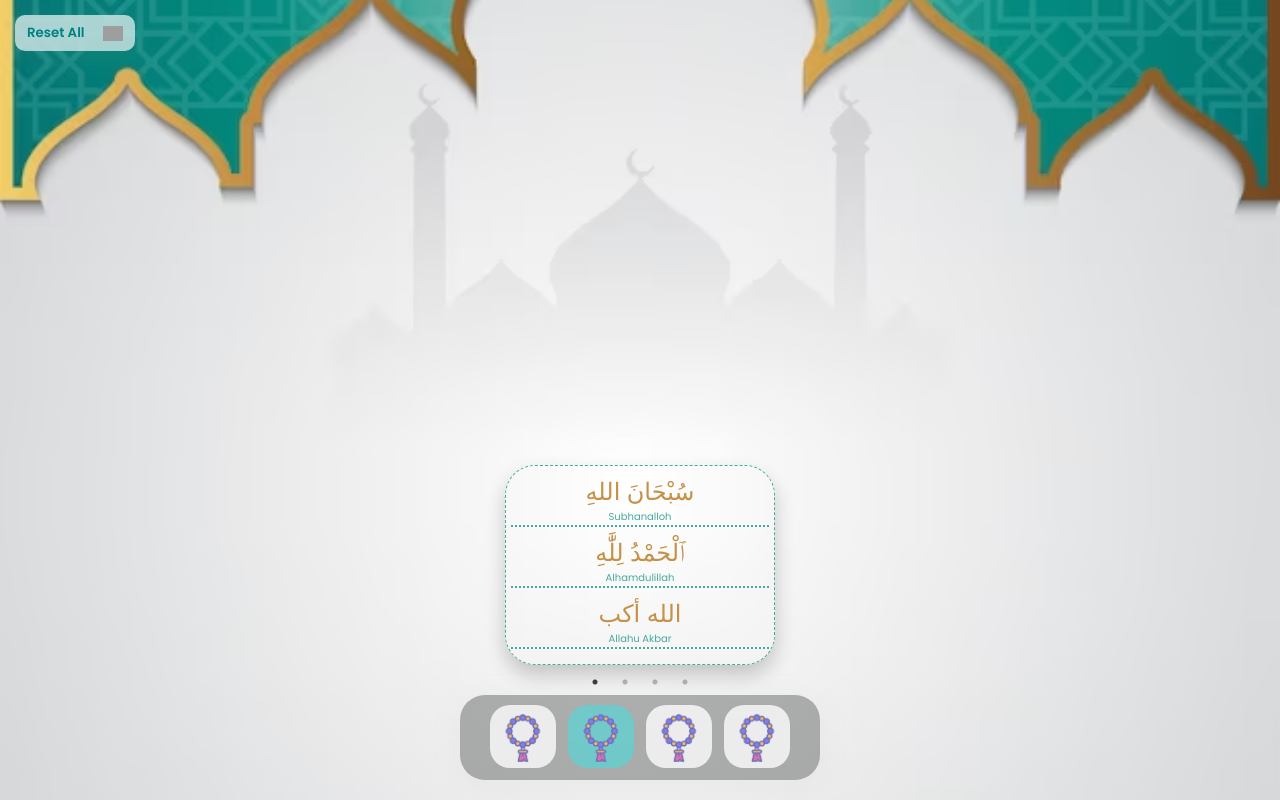
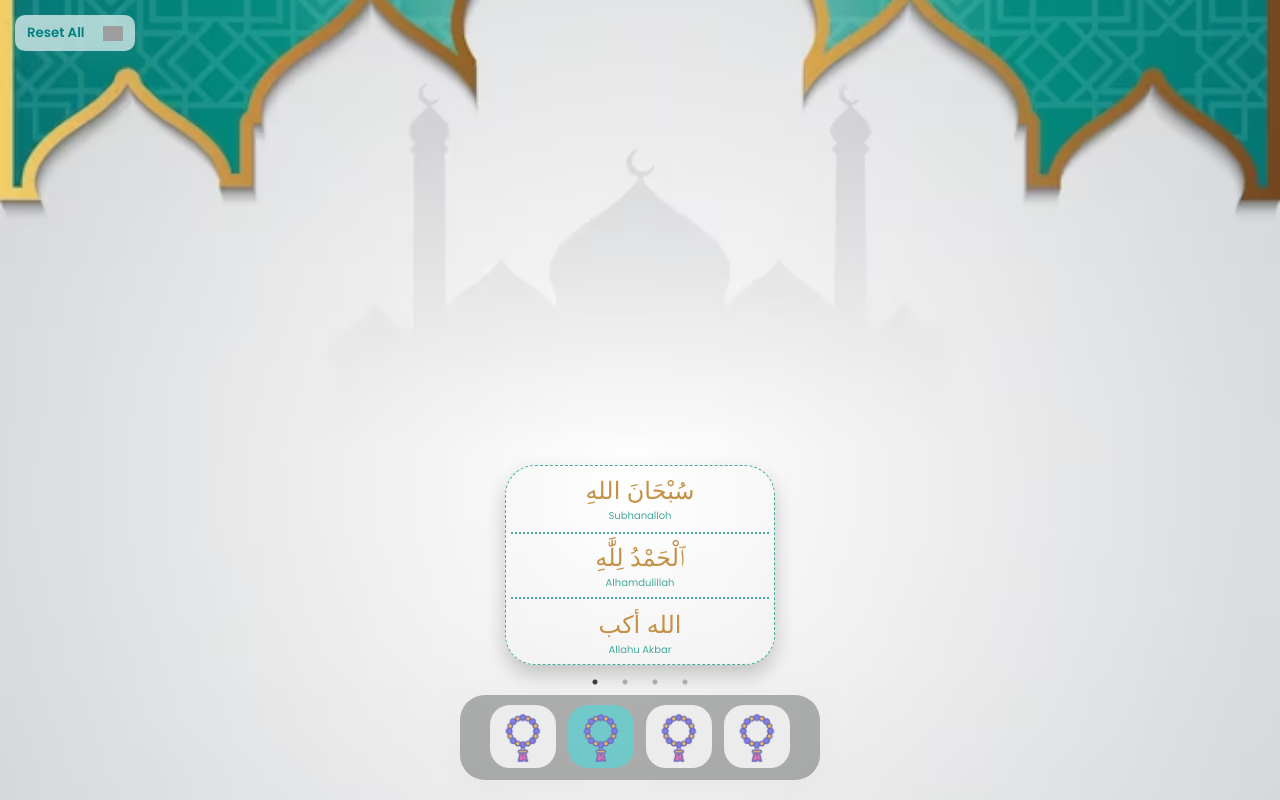
Before and after one commit to zakirovravshan/namaz.uz, a React (Create React App) app: page /settings in a window 1280 px wide. Built offline with nearby package versions, Linux system fonts and the light colour scheme; grey boxes are pictures that could not be loaded.

Commit message:
add borders

```diff
--- a/src/pages/Settings/Settings.css
+++ b/src/pages/Settings/Settings.css
@@ -69,8 +69,11 @@ body {
 }
 
 .tasbeh__33 {
+    padding: 6px 0;
     margin-bottom: 8px;
+    margin-top: 8px;
     border-bottom: 2px dotted #46aa9e;
+    border-top: 2px dotted #46aa9e;
 }
 
 .modal__button {
--- a/src/pages/Settings/Settings.jsx
+++ b/src/pages/Settings/Settings.jsx
@@ -149,13 +149,15 @@ const Settings = () => {
 							className='tasbeh__button'
 							onClick={() => handleCount1()}>
 							<p className='ar'>سُبْحَانَ اللهِ</p>
-							<p className='tasbeh__33 ar_uz '>Subhanalloh </p>
+							<p className=' ar_uz '>Subhanalloh </p>
 
-							<p className='ar'> ٱلْحَمْدُ لِلَّٰهِ</p>
-							<p className='tasbeh__33 ar_uz'>Alhamdulillah </p>
+							<div className='tasbeh__33'>
+								<p className='ar'> ٱلْحَمْدُ لِلَّٰهِ</p>
+								<p className=' ar_uz'>Alhamdulillah </p>
+							</div>
 
 							<p className='ar'> الله أكب</p>
-							<p className='tasbeh__33 ar_uz'>Allahu Akbar </p>
+							<p className=' ar_uz'>Allahu Akbar </p>
 						</motion.button>
 					</div>
 				</div>
```
